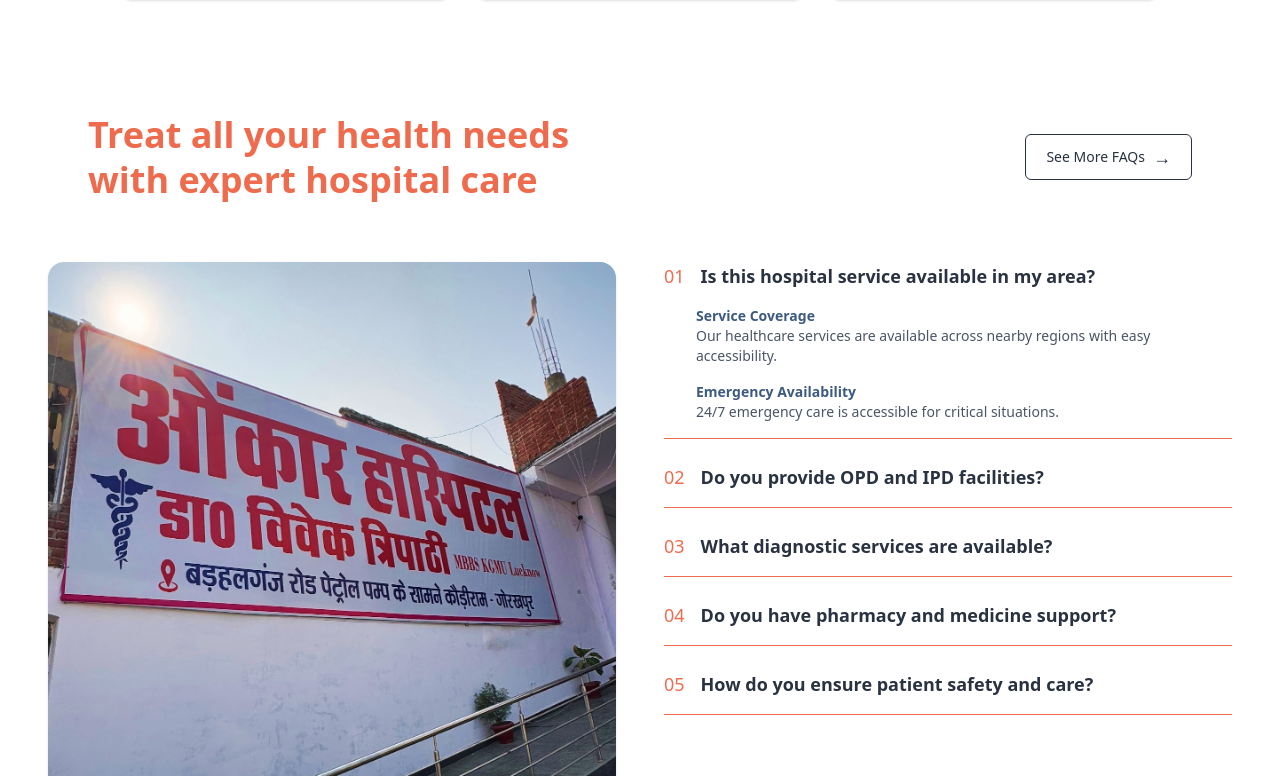
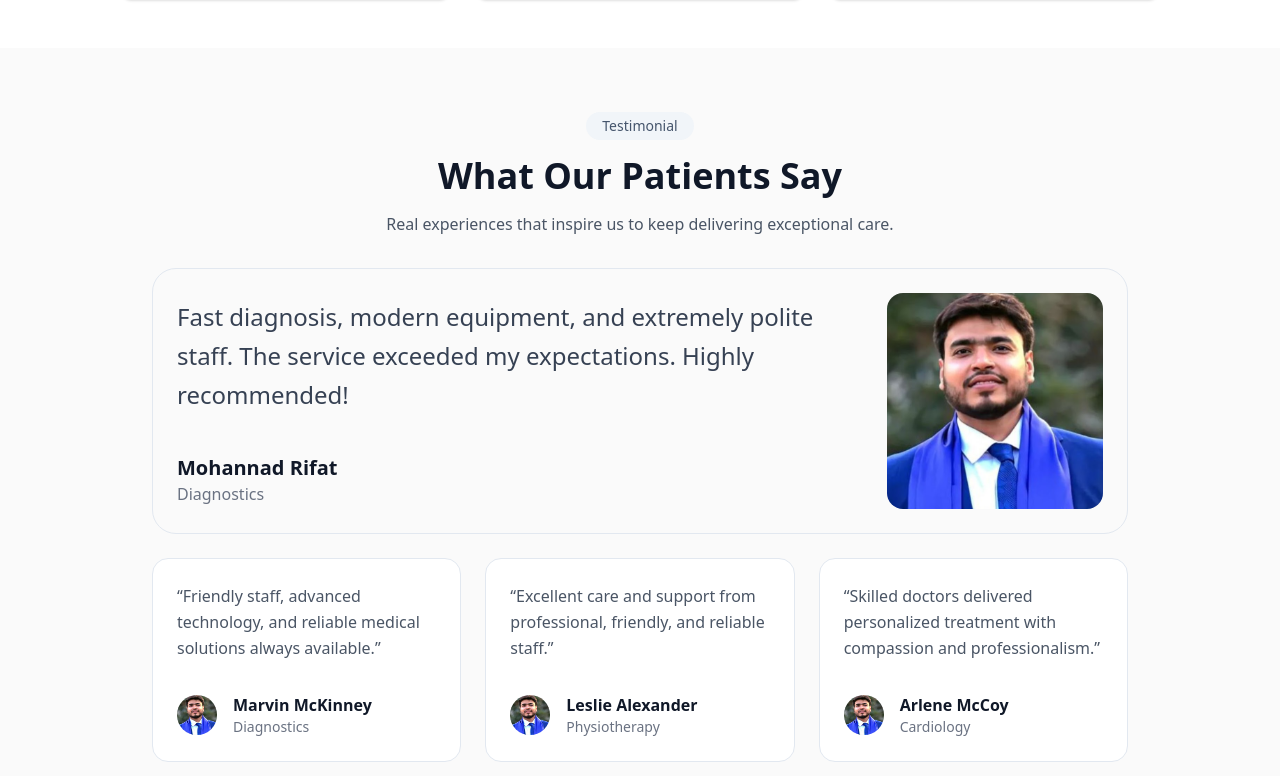
Before and after one commit to AnkitaMaurya-2908/omkar-hospital, a Next.js app in the folder frontend/: page / in a window 1280 px wide. Shown: the part 2384-3160 px from the top of the page. Built offline with nearby package versions, Linux system fonts and the light colour scheme.

Commit message:
added testimonials section

```diff
--- a/frontend/src/app/page.js
+++ b/frontend/src/app/page.js
@@ -4,6 +4,7 @@
 import Faq from "@/components/FaqSection/Faq";
 import OurServices from "@/components/OurServicesSection/OurServices"
 import WhyChooseUs from "@/components/WhyChooseUs/ChooseUsSection"
+import PatientTestimonials from "@/components/Testimonials/Testimonials"
 
 export default function Home() {
   return (
@@ -14,6 +15,7 @@
       <Features/>
       <WhyChooseUs/>
       <OurServices/>
+            <PatientTestimonials/>
       <Faq/>
 
     </div>
--- /dev/null
+++ b/frontend/src/components/Testimonials/FeaturedTestimonial.jsx
@@ -0,0 +1,31 @@
+import Image from "next/image";
+
+const FeaturedTestimonial = ({ quote, name, department, image }) => {
+  return (
+    <div className="border border-slate-200 rounded-3xl p-6 flex flex-col lg:flex-row items-center gap-10">
+      {/* Text */}
+      <div className="flex-1">
+        <p className="text-2xl font-light text-gray-700 leading-relaxed mb-10">
+          {quote}
+        </p>
+
+        <div>
+          <h4 className="text-xl font-bold text-gray-900">{name}</h4>
+          <p className="text-gray-500">{department}</p>
+        </div>
+      </div>
+
+      {/* Image */}
+      <div className="relative w-56 h-56 sm:w-54 sm:h-54 rounded-2xl overflow-hidden">
+        <Image
+          src={image}
+          alt={name}
+          fill
+          className="object-cover"
+        />
+      </div>
+    </div>
+  );
+};
+
+export default FeaturedTestimonial;
--- /dev/null
+++ b/frontend/src/components/Testimonials/TestimonialCard.jsx
@@ -0,0 +1,47 @@
+import Image from "next/image";
+
+const TestimonialCard = ({ quote, name, department, image, large = false }) => {
+  return (
+    <div
+      className={`border border-slate-200 bg-white ${
+        large ? "rounded-3xl p-8 sm:p-10" : "rounded-2xl p-6"
+      } flex flex-col justify-between`}
+    >
+      {/* Quote */}
+      <p
+        className={`text-gray-600 leading-relaxed ${
+          large
+            ? "text-xl sm:text-2xl md:text-3xl mb-10"
+            : "text-base mb-8"
+        }`}
+      >
+        “{quote}”
+      </p>
+
+      {/* Author */}
+      <div className="flex items-center gap-4">
+        <div
+          className={`relative overflow-hidden bg-gray-200 ${
+            large
+              ? "w-14 h-14 rounded-xl"
+              : "w-10 h-10 rounded-full"
+          }`}
+        >
+          <Image
+            src={image}
+            alt={name}
+            fill
+            className="object-cover"
+          />
+        </div>
+
+        <div>
+          <h4 className="font-semibold text-gray-900">{name}</h4>
+          <p className="text-sm text-gray-500">{department}</p>
+        </div>
+      </div>
+    </div>
+  );
+};
+
+export default TestimonialCard;
--- /dev/null
+++ b/frontend/src/components/Testimonials/Testimonials.jsx
@@ -0,0 +1,75 @@
+"use client";
+import FeaturedTestimonial from "./FeaturedTestimonial";
+import TestimonialCard from "./TestimonialCard";
+
+const testimonials = [
+  {
+    quote:
+      "Fast diagnosis, modern equipment, and extremely polite staff. The service exceeded my expectations. Highly recommended!",
+    name: "Mohannad Rifat",
+    department: "Diagnostics",
+    image: "/doctor.jpg",
+    featured: true,
+  },
+  {
+    quote:
+      "Friendly staff, advanced technology, and reliable medical solutions always available.",
+    name: "Marvin McKinney",
+    department: "Diagnostics",
+    image: "/doctor.jpg",
+  },
+  {
+    quote:
+      "Excellent care and support from professional, friendly, and reliable staff.",
+    name: "Leslie Alexander",
+    department: "Physiotherapy",
+    image: "/doctor.jpg",
+  },
+  {
+    quote:
+      "Skilled doctors delivered personalized treatment with compassion and professionalism.",
+    name: "Arlene McCoy",
+    department: "Cardiology",
+    image: "/doctor.jpg",
+  },
+];
+
+const PatientTestimonials = () => {
+  const featured = testimonials.find(t => t.featured);
+  const others = testimonials.filter(t => !t.featured);
+
+  return (
+    <section className="bg-zinc-50 py-16 px-4 sm:px-6 lg:px-38">
+      <div className="max-w-7xl mx-auto">
+        {/* Header */}
+        <div className="text-center mb-8">
+          <span className="inline-block text-sm font-medium text-slate-600 bg-slate-100 px-4 py-1 rounded-full mb-4">
+            Testimonial
+          </span>
+          <h2 className="text-3xl sm:text-4xl font-bold text-gray-900 mb-4">
+            What Our Patients Say
+          </h2>
+          <p className="text-gray-600 max-w-2xl mx-auto">
+            Real experiences that inspire us to keep delivering exceptional care.
+          </p>
+        </div>
+
+        {/* Featured */}
+        {featured && (
+          <div className="mb-6">
+            <FeaturedTestimonial {...featured} />
+          </div>
+        )}
+
+        {/* Grid */}
+        <div className="grid grid-cols-1 sm:grid-cols-2 lg:grid-cols-3 gap-6">
+          {others.map((item, index) => (
+            <TestimonialCard key={index} {...item} />
+          ))}
+        </div>
+      </div>
+    </section>
+  );
+};
+
+export default PatientTestimonials;
```
